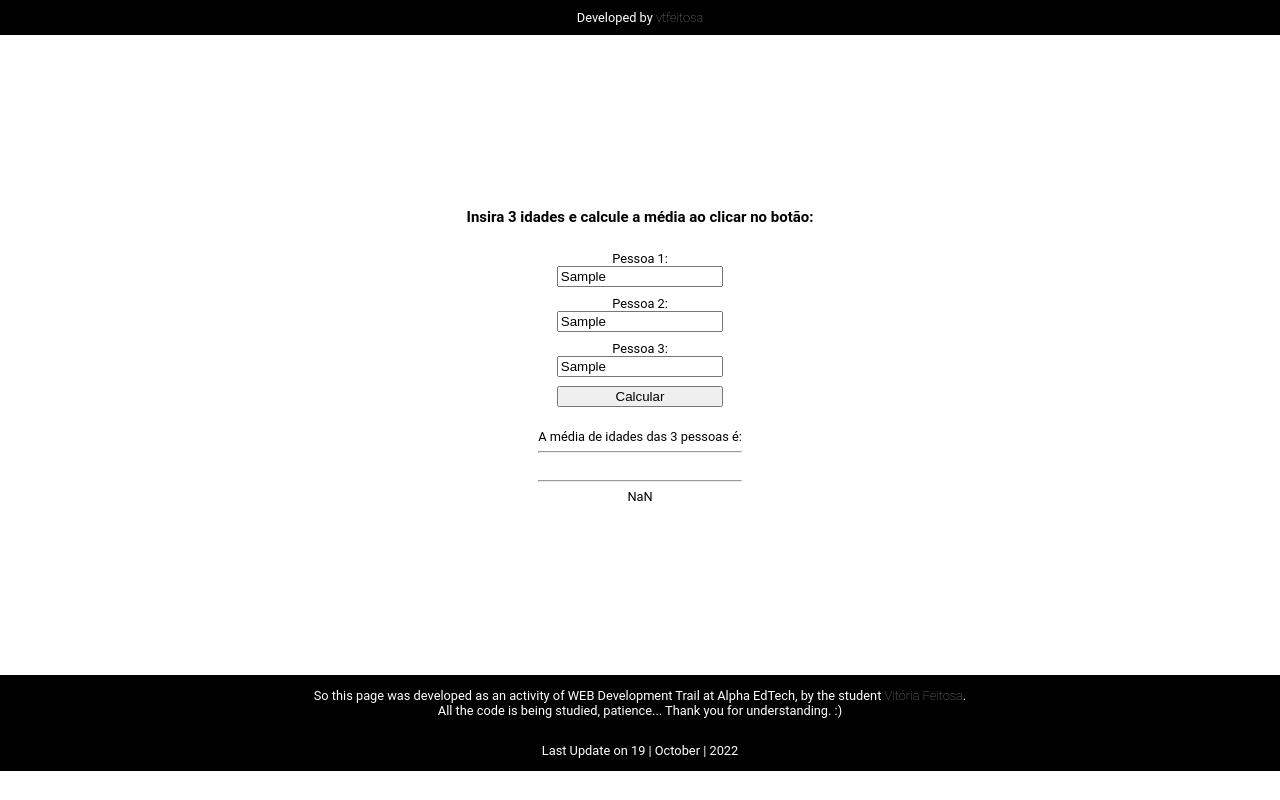
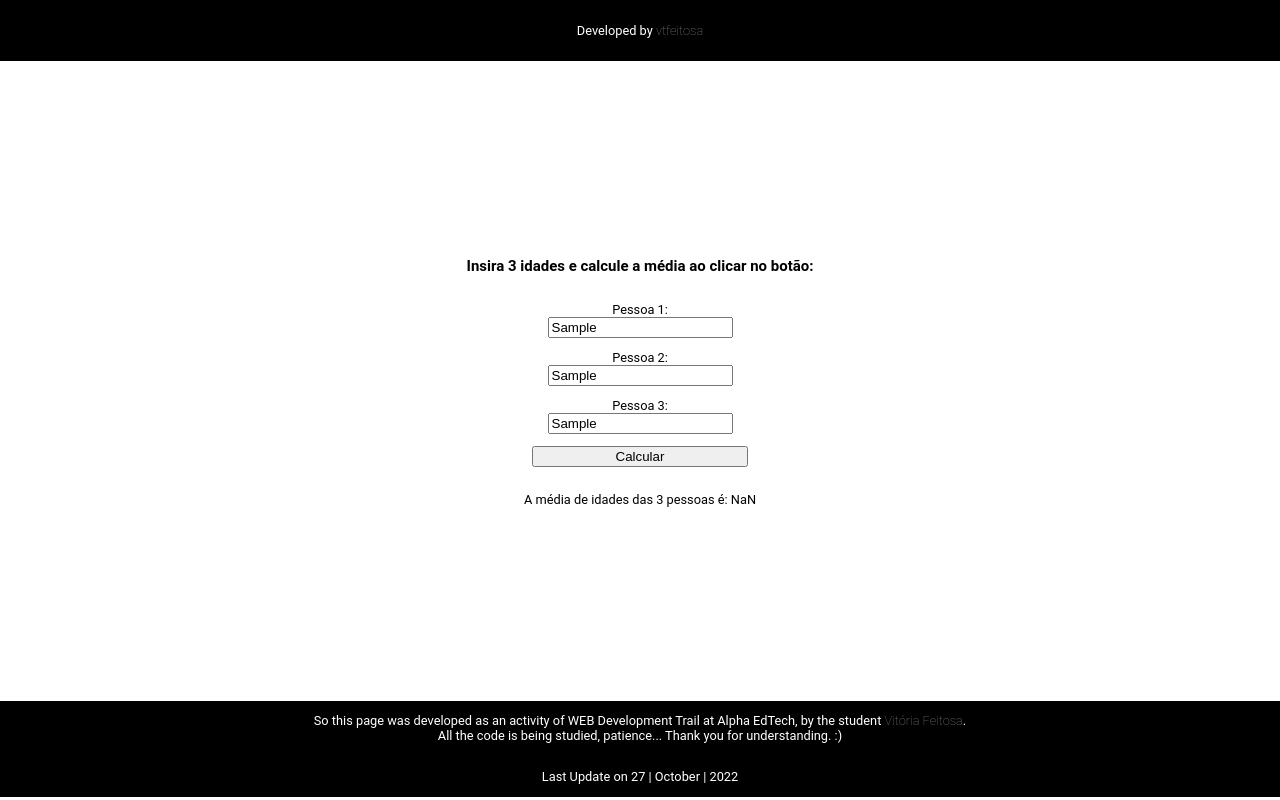
Before and after one commit to vtfeitosa/acelera_js, a plain HTML site: page Aula_07/teste_idades.html in a window 1280 px wide. Both pictures are taken after typing "Sample", "Sample", "Sample" into the empty fields and a click on the button "Calcular". Drawn offline with Linux system fonts and the light colour scheme.

Commit message:
chore: code upgrade - generating the page with .js file

```diff
--- a/Aula_07/js/teste_idades.js
+++ b/Aula_07/js/teste_idades.js
@@ -1,22 +1,69 @@
 "use strict"
+
+//Elemento do DOM no qual o conteúdo principal será impresso
+let contentBox = document.querySelector("#pageMainContent");
+
+//Função para pular linha
+function skipLine(){
+    contentBox.Text += ("</br>");
+}
+
+//Função para escrever um determinado conteúdo na página
+function writePageContent(content){
+    contentBox.innerHTML += (content);
+}
+
+//Capturando elementos do DOM para "imprimir" o header e footer
+let headerBox = document.querySelector(".development");
+let footerBox = document.querySelector("footer");
+
+//Header
+headerBox.innerHTML = (`
+<p>Developed by <a href="https://github.com/vtfeitosa" target="_blank">vtfeitosa</a></p>
+`);
+
+//Footer
+footerBox.innerHTML = (`
+<section class="footer_extra">
+<p>So this page was developed as an activity of WEB Development Trail at Alpha EdTech, by the student <a href="https://www.linkedin.com/in/vtfeitosa/" target="_blank">Vitória Feitosa</a>.<br/> All the code is being studied, patience... Thank you for understanding. :) </p>
+<p>Last Update on 27 | October | 2022 </p>
+</section>
+`);
+
+////////////////////
+
+writePageContent(`
+<h3>Insira 3 idades e calcule a média ao clicar no botão:</h3>
+<section>
+<div class="ageBox">
+<label>Pessoa 1:<input id="age_1" placeholder="Idade"></label>
+</div>
+<div class="ageBox">
+<label>Pessoa 2:<input id="age_2" placeholder="Idade"></label>
+</div>
+<div class="ageBox">
+<label>Pessoa 3:<input id="age_3" placeholder="Idade"></label>
+</div>
+<div id="btnBox">
+<button id="btn" onclick="averageAge()">Calcular</button>
+</div>
+</section>
+<p id="result"></p>
+`);
+
 
 let age_p1 = document.querySelector('#age_1');
 let age_p2 = document.querySelector('#age_2');
 let age_p3 = document.querySelector('#age_3');
 
-let media = document.querySelector("#media");
-
-function skipLine() {
-    media.innerHTML +=("<hr><br><hr>");
-   }
-
+let result = document.querySelector("#result");
 let Year = 2022;
 
 function averageAge(){
     let total = (parseInt(age_p1.value) + parseInt(age_p2.value) + parseInt(age_p3.value));
 
-    media.innerHTML = ("A média de idades das 3 pessoas é: ");
+    result.innerText = ("A média de idades das 3 pessoas é: ");
     skipLine();
-    media.innerHTML += (Math.round((total)/3));
+    result.innerHTML += (Math.round((total)/3));
 
 }
--- a/Aula_07/teste_idades.html
+++ b/Aula_07/teste_idades.html
@@ -7,45 +7,15 @@
     </head>
 
     <body>
-        <header>  <!-- Top of the page -->
-            <div class="development">
-                Developed by <a href="https://github.com/vtfeitosa" target="_blank">vtfeitosa</a>
-            </div>
-        </header>
 
-        <main>
-            <h3>Insira 3 idades e calcule a média ao clicar no botão:</h3>
-            <section>
-                <div class="ageBox">
-                    <label>Pessoa 1:</label>
-                    <input id="age_1" placeholder="Idade">
-                </div>
-                <div class="ageBox">
-                    <label>Pessoa 2:</label>
-                    <input id="age_2" placeholder="Idade">
-                </div>
-                <div class="ageBox">
-                    <label>Pessoa 3:</label>
-                    <input id="age_3" placeholder="Idade">
-                </div>
-                <div id="btnBox">
-                    <button id="btn" onclick="averageAge()">Calcular</button>
-                </div>
+        <!-- Top of the page -->
+        <header class="development"></header>
 
-            </section>
+        <!-- Page content -->
+        <main id="pageMainContent"></main>
 
-            <p id="media"></p>
-
-        </main>
-
-        <footer> <!-- Footer of the page -->
-            <section class="footer_extra">
-                <p>So this page was developed as an activity of WEB Development Trail at Alpha EdTech, by the student <a href="https://www.linkedin.com/in/vtfeitosa/" target="_blank">Vitória Feitosa</a>.<br/>
-                    All the code is being studied, patience... Thank you for understanding. :)
-                </p>
-                <p>Last Update on 19 | October | 2022 </p>
-            </section>
-        </footer>
+        <!-- Footer of the page -->
+        <footer></footer>
 
         <script src="./js/teste_idades.js"></script>
 
```
